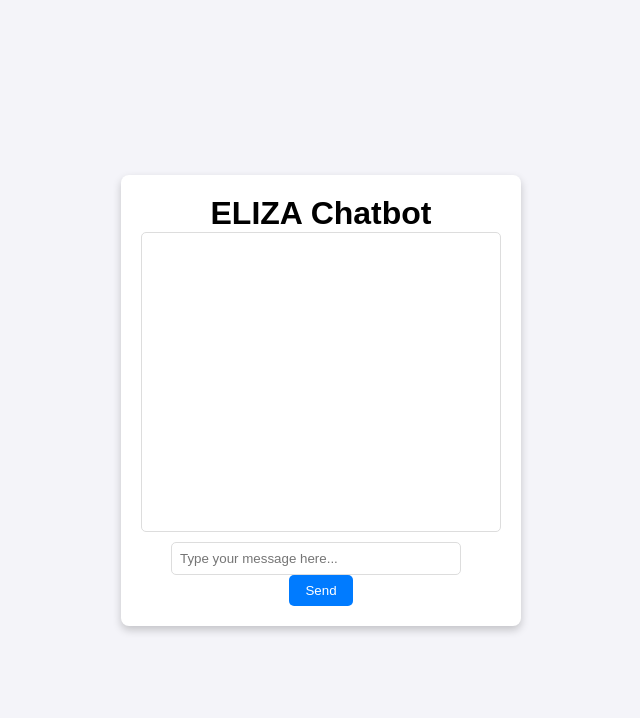
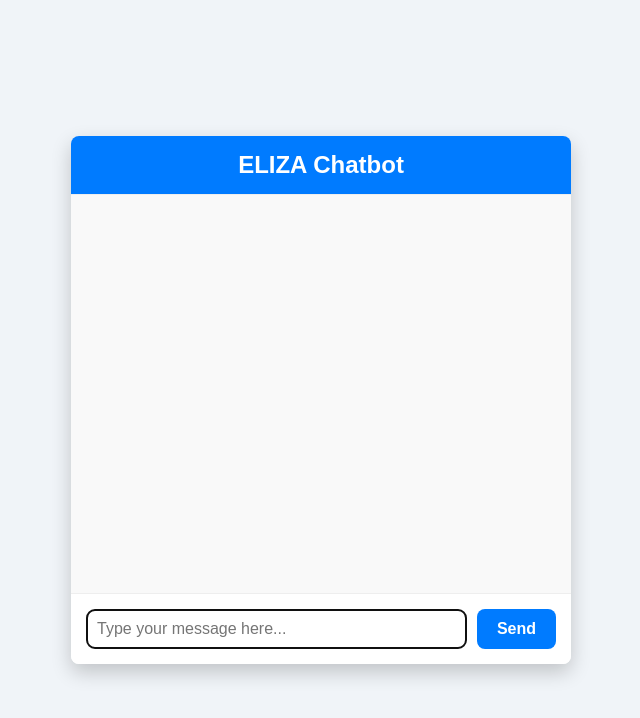
Before and after one commit to rosshannon7677/EmergingTechnologyRossH, a plain HTML site: page eliza/index.html in a window 1280 px wide. Shown: the whole page, without its empty margins (319-959 px from the left). Drawn offline with Linux system fonts and the light colour scheme.

Commit message:
Styling changes

```diff
--- a/eliza/index.html
+++ b/eliza/index.html
@@ -8,10 +8,12 @@
 </head>
 <body>
     <div class="chat-container">
-        <h1>ELIZA Chatbot</h1>
+        <div class="header">ELIZA Chatbot</div>
         <div id="chat-history" class="chat-history"></div>
-        <input type="text" id="user-input" placeholder="Type your message here..." />
-        <button onclick="sendMessage()">Send</button>
+        <div class="input-container">
+            <input type="text" id="user-input" placeholder="Type your message here..." autofocus>
+            <button onclick="sendMessage()">Send</button>
+        </div>
     </div>
     <script src="eliza.js"></script>
 </body>
--- a/eliza/style.css
+++ b/eliza/style.css
@@ -3,58 +3,99 @@
     margin: 0;
     padding: 0;
     box-sizing: border-box;
+    font-family: Arial, sans-serif;
 }
 
-/* Center the chat container */
+/* Body styling */
 body {
-    font-family: Arial, sans-serif;
     display: flex;
     justify-content: center;
     align-items: center;
     height: 100vh;
-    background-color: #f4f4f9;
+    background: #f0f4f8;
+    color: #333;
 }
 
-/* Chat container styling */
+/* Chat container */
 .chat-container {
     width: 90%;
-    max-width: 400px;
-    background-color: #fff;
+    max-width: 500px;
+    background: #ffffff;
     border-radius: 8px;
-    box-shadow: 0 4px 8px rgba(0, 0, 0, 0.2);
-    padding: 20px;
-    text-align: center;
+    box-shadow: 0 8px 20px rgba(0, 0, 0, 0.2);
+    overflow: hidden;
 }
 
-/* Chat history area styling */
+/* Header styling */
+.header {
+    background: #007bff;
+    color: #ffffff;
+    padding: 15px;
+    text-align: center;
+    font-size: 1.5rem;
+    font-weight: bold;
+}
+
+/* Chat history styling */
 .chat-history {
-    height: 300px;
+    height: 400px;
     overflow-y: auto;
-    border: 1px solid #ddd;
-    border-radius: 5px;
-    padding: 10px;
-    margin-bottom: 10px;
+    padding: 15px;
+    background: #f9f9f9;
+    border-top: 1px solid #eee;
+    border-bottom: 1px solid #eee;
+}
+
+/* Message bubbles */
+.message {
+    margin: 10px 0;
+    padding: 8px 12px;
+    border-radius: 8px;
+    max-width: 80%;
+}
+
+.message.user {
+    background-color: #e1f5fe;
+    align-self: flex-end;
+    text-align: right;
+}
+
+.message.eliza {
+    background-color: #f1f1f1;
+    align-self: flex-start;
     text-align: left;
+}
+
+/* Input container styling */
+.input-container {
+    display: flex;
+    padding: 15px;
+    background: #fff;
 }
 
 /* User input styling */
 #user-input {
-    width: calc(100% - 70px);
-    padding: 8px;
+    flex: 1;
+    padding: 10px;
+    border: 1px solid #ddd;
+    border-radius: 8px;
     margin-right: 10px;
-    border: 1px solid #ddd;
-    border-radius: 5px;
+    font-size: 1rem;
 }
 
 /* Send button styling */
 button {
-    padding: 8px 16px;
+    padding: 10px 20px;
     border: none;
     background-color: #007bff;
-    color: #fff;
-    border-radius: 5px;
+    color: #ffffff;
+    font-weight: bold;
+    border-radius: 8px;
     cursor: pointer;
+    font-size: 1rem;
+    transition: background 0.3s;
 }
+
 button:hover {
     background-color: #0056b3;
 }
```
